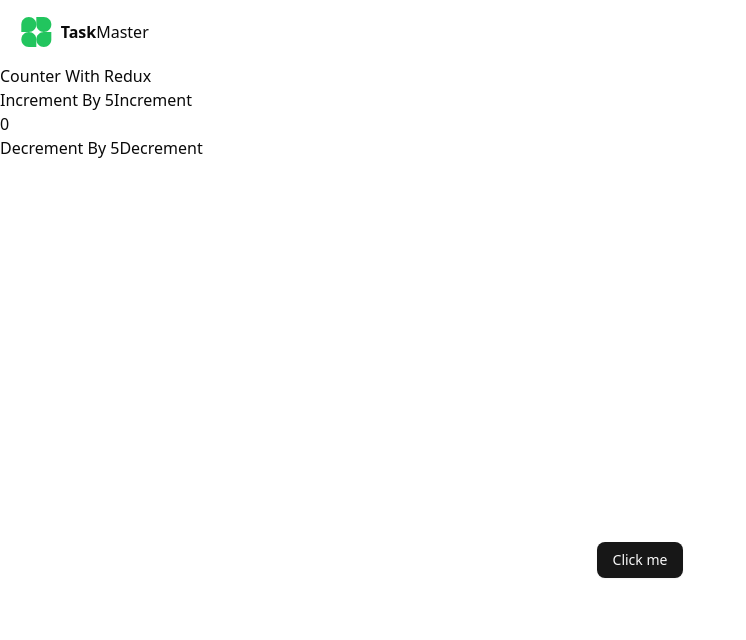
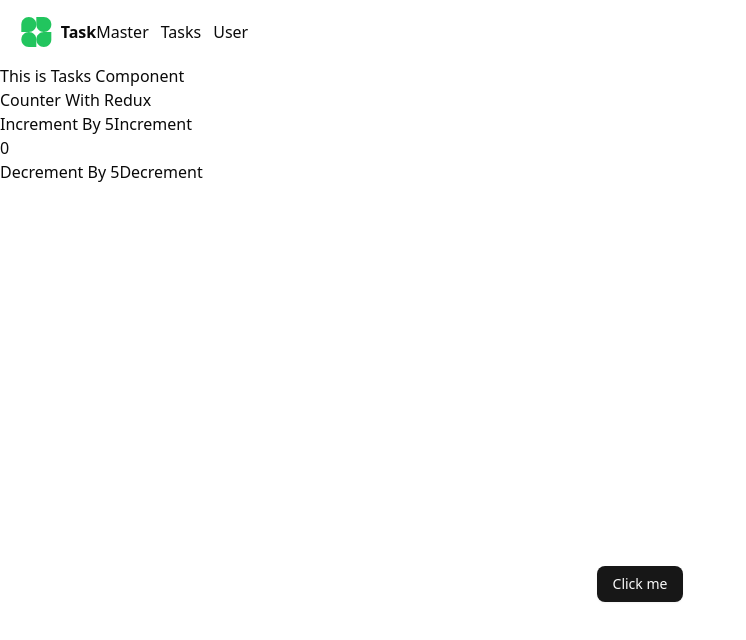
Before and after one commit to Md-Firoz-Mahmud-Nur/react-bootstrap-module-22, a React (Vite) app: page / in a window 1280 px wide. Shown: the top 640 px of the page, without its empty margins (0-746 px from the left). Built offline with nearby package versions, Linux system fonts and the light colour scheme.

Commit message:
Add : Basic Routing

```diff
--- a/package.json
+++ b/package.json
@@ -19,6 +19,7 @@
     "react": "^19.1.0",
     "react-dom": "^19.1.0",
     "react-redux": "^9.2.0",
+    "react-router": "^7.6.3",
     "tailwind-merge": "^3.3.1",
     "tailwindcss": "^4.1.11"
   },
--- a/src/App.tsx
+++ b/src/App.tsx
@@ -4,6 +4,7 @@ import type { RootState } from "./redux/store";
 import { useAppDispatch, useAppSelector } from "./redux/hook";
 import { Button } from "./components/ui/button";
 import Navbar from "./components/layout/Navbar";
+import { Outlet } from "react-router";
 
 function App() {
   const dispatch = useAppDispatch();
@@ -19,6 +20,7 @@ function App() {
   return (
     <>
       <Navbar></Navbar>
+      <Outlet></Outlet>
       <h1>Counter With Redux</h1>
       <button onClick={() => handleIncrement(5)}>Increment By 5</button>
       <button onClick={() => handleIncrement(1)}>Increment</button>
--- a/src/components/layout/Navbar.tsx
+++ b/src/components/layout/Navbar.tsx
@@ -1,11 +1,18 @@
 import Logo from "@/assets/Logo";
+import { Link } from "react-router";
 
 export default function Navbar() {
   return (
     <nav className="max-w-7xl mx-auto h-16 flex items-center gap-3 px-5">
-      <div className="flex items-center">
+      <Link to="/" className="flex items-center">
         <Logo /> <span className="font-bold ml-2">Task</span>Master
-      </div>
+      </Link>
+      <Link className="hover:underline" to="/tasks">
+        Tasks
+      </Link>
+      <Link className="hover:underline" to="/user">
+        User
+      </Link>
     </nav>
   );
 }
--- a/src/main.tsx
+++ b/src/main.tsx
@@ -1,14 +1,15 @@
 import { StrictMode } from "react";
 import { createRoot } from "react-dom/client";
 import "./index.css";
-import App from "./App.tsx";
 import { Provider } from "react-redux";
 import { store } from "./redux/store.ts";
+import { RouterProvider } from "react-router";
+import router from "./routes/index.tsx";
 
 createRoot(document.getElementById("root")!).render(
   <StrictMode>
     <Provider store={store}>
-      <App />
+      <RouterProvider router={router} />
     </Provider>
   </StrictMode>
 );
--- /dev/null
+++ b/src/pages/Tasks.tsx
@@ -0,0 +1,7 @@
+export default function Tasks() {
+  return (
+    <div>
+      <h1>This is Tasks Component</h1>
+    </div>
+  );
+}
--- /dev/null
+++ b/src/pages/User.tsx
@@ -0,0 +1,7 @@
+export default function User() {
+  return (
+    <div>
+      <h1>This is User Component</h1>
+    </div>
+  );
+}
--- /dev/null
+++ b/src/routes/index.tsx
@@ -0,0 +1,27 @@
+import App from "@/App";
+import Tasks from "@/pages/Tasks";
+import User from "@/pages/User";
+import { createBrowserRouter } from "react-router";
+
+const router = createBrowserRouter([
+  {
+    path: "/",
+    element: <App></App>,
+    children: [
+      {
+        index: true,
+        element: <Tasks></Tasks>,
+      },
+      {
+        path: "/tasks",
+        element: <Tasks></Tasks>,
+      },
+      {
+        path: "/user",
+        element: <User></User>,
+      },
+    ],
+  },
+]);
+
+export default router;
```
Also changed, not shown: 1 other file (tests, documents, lock files or other folders).
